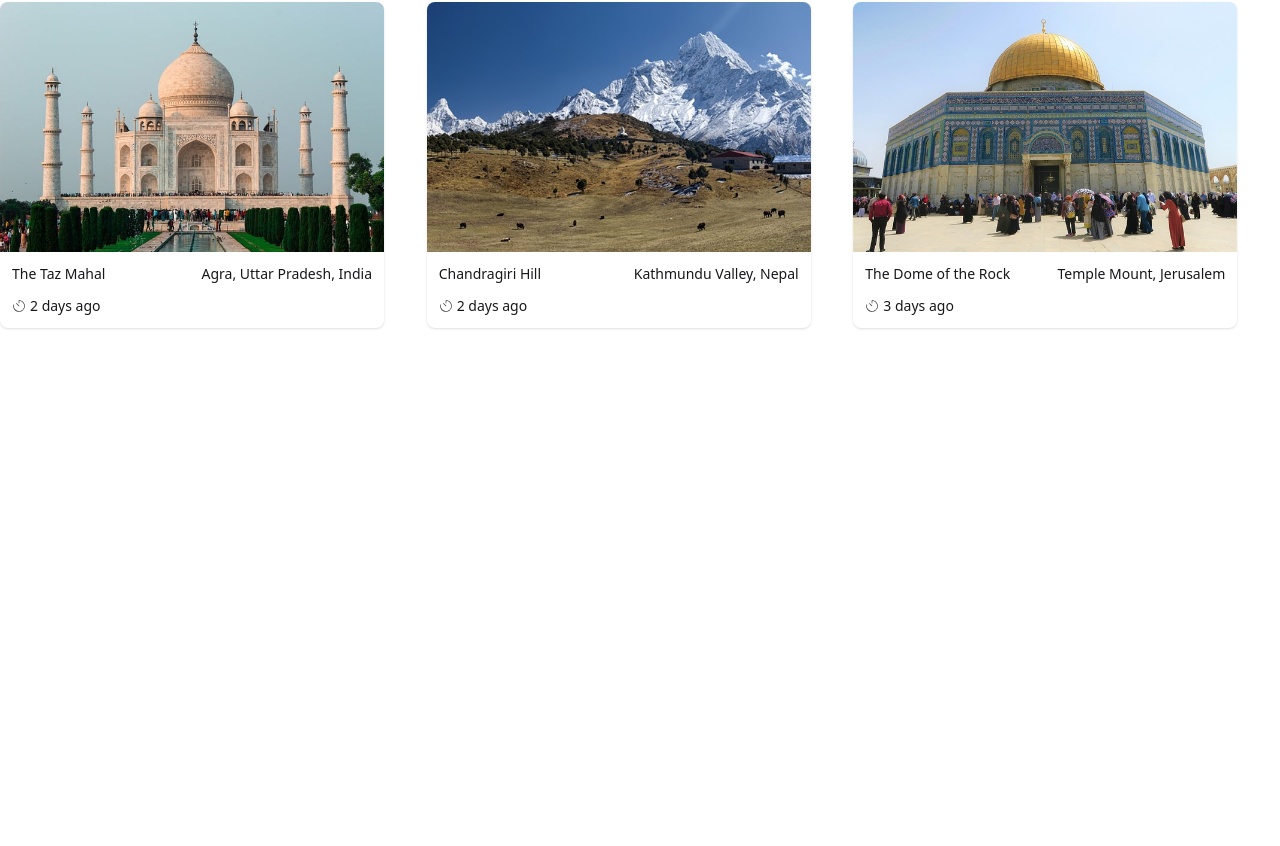
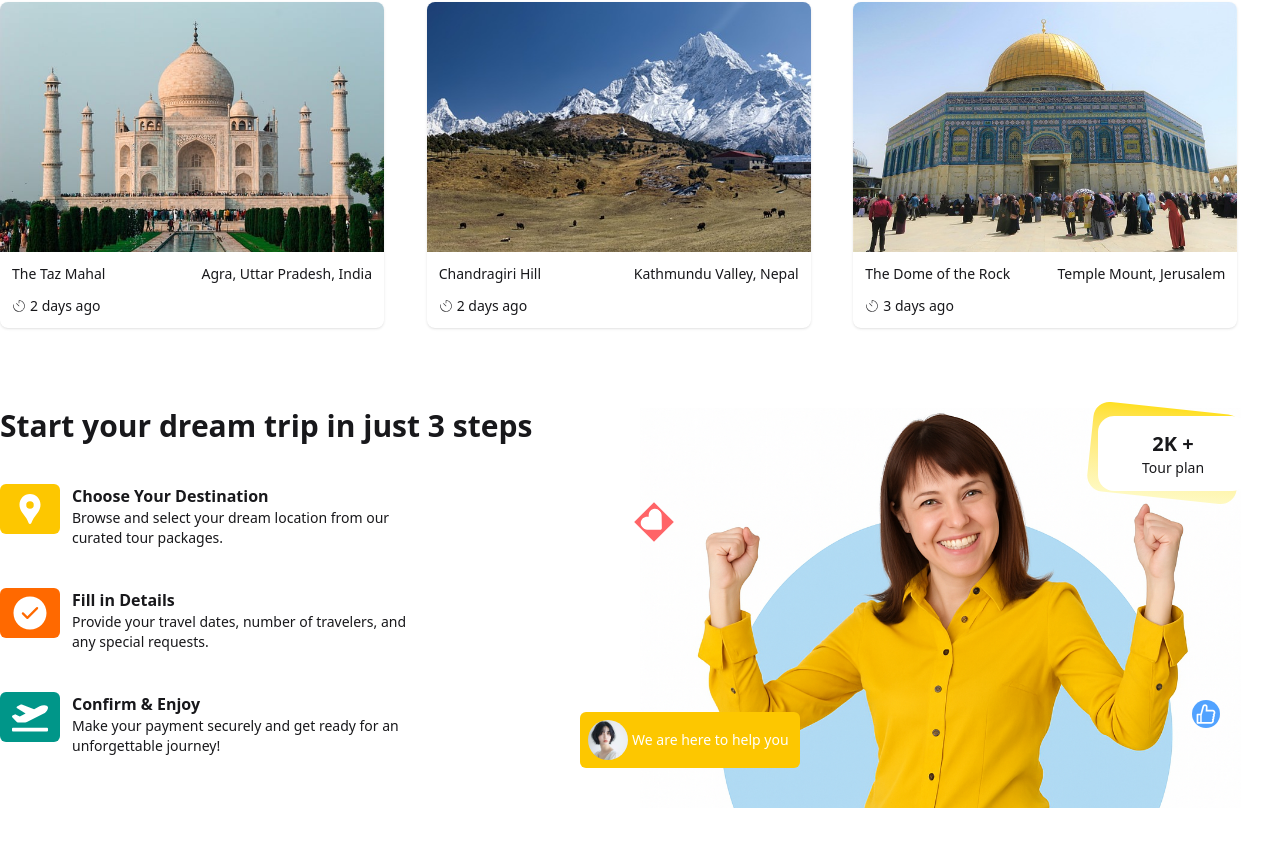
Before and after one commit to shaimazerin46/fleek-bd-task, a React (Vite) app: page / in a window 1280 px wide. Shown: the part 854-1700 px from the top of the page. Before the commit the page ends 1262 px from the top, so only its background shows below. Built offline with nearby package versions, Linux system fonts and the light colour scheme.

Commit message:
tour steps done

```diff
--- /dev/null
+++ b/src/Components/HomeComeponents/TripSteps.jsx
@@ -0,0 +1,79 @@
+import { CiLocationOn } from "react-icons/ci";
+import { FaHeart, FaPlaneDeparture } from "react-icons/fa";
+import { GoCheckCircleFill } from "react-icons/go";
+import { MdLocationPin } from "react-icons/md";
+import woman from '../../assets/Steps/woman.png'
+import help from '../../assets/Steps/help.jpg'
+import { AiOutlineLike } from "react-icons/ai";
+
+
+const TripSteps = () => {
+    return (
+        <div className="max-w-7xl mb-20 mx-auto grid grid-cols-1 md:grid-cols-2 h-[400px]">
+
+            {/* text section */}
+            <div className="space-y-10">
+                <h3 className="text-3xl font-bold">Start your dream trip in just 3 steps</h3>
+
+                <div className="flex gap-3">
+                    <div className="h-[50px] rounded-md w-[60px] bg-yellow-400 text-white text-4xl flex justify-center items-center">
+                    <MdLocationPin />
+                    </div>
+                    <div>
+                        <h2 className="font-bold">Choose Your Destination</h2>
+                        <p className="text-sm w-[350px]">Browse and select your dream location from our curated tour packages.</p>
+                    </div>
+                </div>
+
+                <div className="flex gap-3">
+                    <div className="h-[50px] rounded-md w-[60px] bg-orange-500 text-white text-4xl flex justify-center items-center">
+                    <GoCheckCircleFill />
+                    </div>
+                    <div>
+                        <h2 className="font-bold">Fill in Details</h2>
+                        <p className="text-sm w-[350px]">Provide your travel dates, number of travelers, and any special requests.</p>
+                    </div>
+                </div>
+
+                <div className="flex gap-3">
+                    <div className="h-[50px] rounded-md w-[60px] bg-teal-600 text-white text-4xl flex justify-center items-center">
+                    <FaPlaneDeparture />
+                    </div>
+                    <div>
+                        <h2 className="font-bold">Confirm & Enjoy</h2>
+                        <p className="text-sm w-[350px]">Make your payment securely and get ready for an unforgettable journey!</p>
+                    </div>
+                </div>
+            </div>
+
+            {/* image section */}
+            <div className="relative">
+                <img src={woman} alt="" className="h-[400px]"/>
+                <div className="flex gap-1 items-center bg-yellow-400 p-2 w-[220px] rounded-md absolute bottom-10 -left-15">
+                    <img src={help} alt="" className="w-10 h-10 object-cover rounded-full"/>
+                    <p className="text-white text-sm">We are here to help you</p>
+                </div>
+                <div className="w-7 h-7 flex items-center justify-center bg-red-400 text-white text-2xl absolute top-[100px] -rotate-45">
+                <FaHeart />
+                </div>
+
+                <div className="w-7 h-7 rounded-full flex items-center justify-center bg-blue-400 text-white text-2xl absolute right-15 bottom-20">
+                <AiOutlineLike />
+                </div>
+
+                <div className="absolute top-0 right-10">
+                    <div className="h-[90px] w-[150px] bg-gradient-to-b from-yellow-300 to-yellow-100 rounded-2xl rotate-6">
+
+                    </div>
+                    <div className="h-[75px] w-[150px] bg-white rounded-2xl flex flex-col justify-center items-center absolute top-2 left-2 ">
+                        <h3 className="text-xl font-bold">2K +</h3>
+                        <p className="text-sm">Tour plan</p>
+                    </div>
+
+                </div>
+            </div>
+        </div>
+    );
+};
+
+export default TripSteps;
--- a/src/Pages/Home.jsx
+++ b/src/Pages/Home.jsx
@@ -1,5 +1,6 @@
 import Banner from "../Components/HomeComeponents/Banner";
 import BestDestination from "../Components/HomeComeponents/BestDestination";
+import TripSteps from "../Components/HomeComeponents/TripSteps";
 
 
 const Home = () => {
@@ -7,6 +8,7 @@ const Home = () => {
         <div>
             <Banner></Banner>
             <BestDestination></BestDestination>
+            <TripSteps></TripSteps>
         </div>
     );
 };
```
Also changed, not shown: src/assets/Steps/help.jpg (added), src/assets/Steps/woman.png (added).
